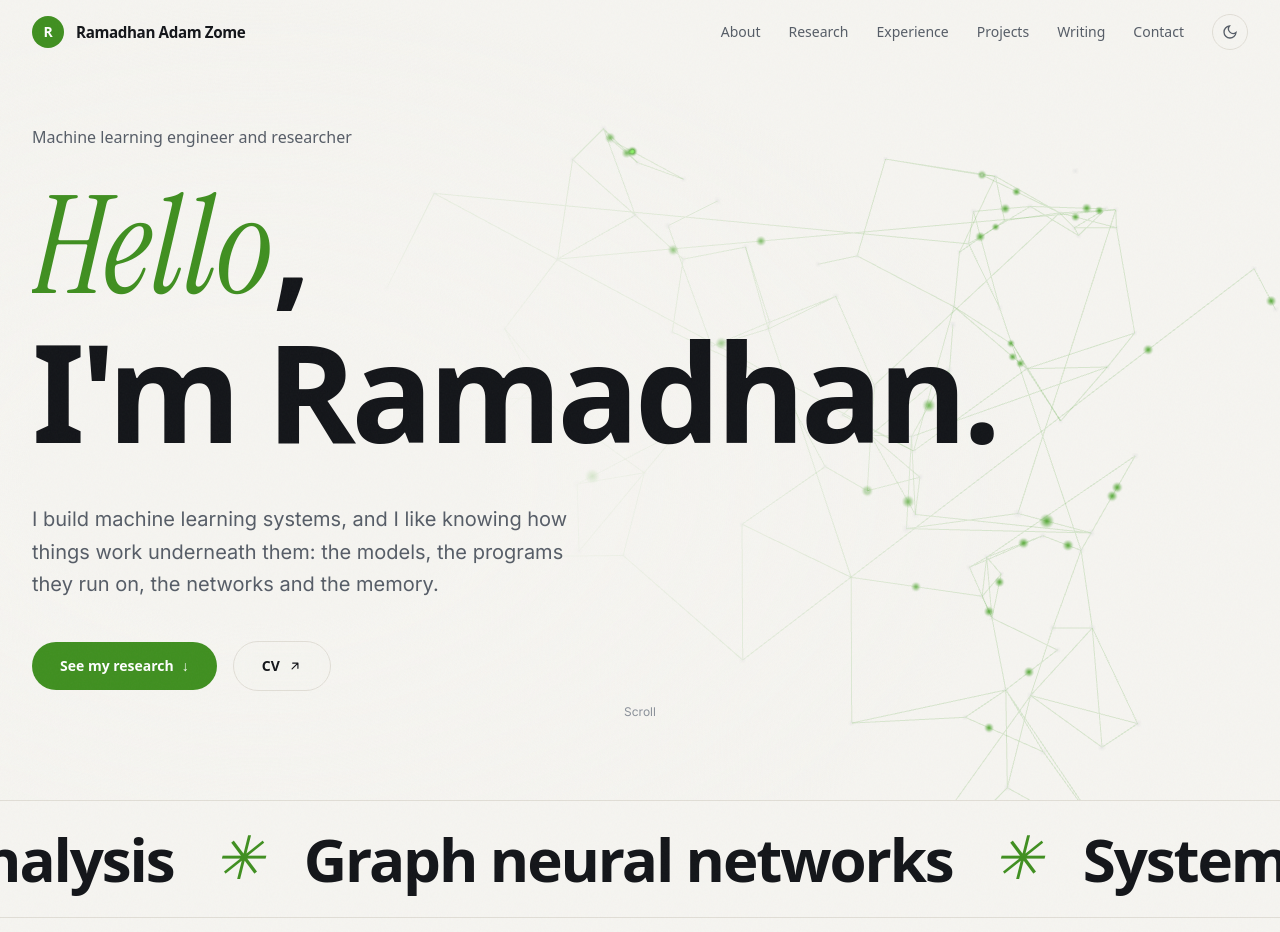
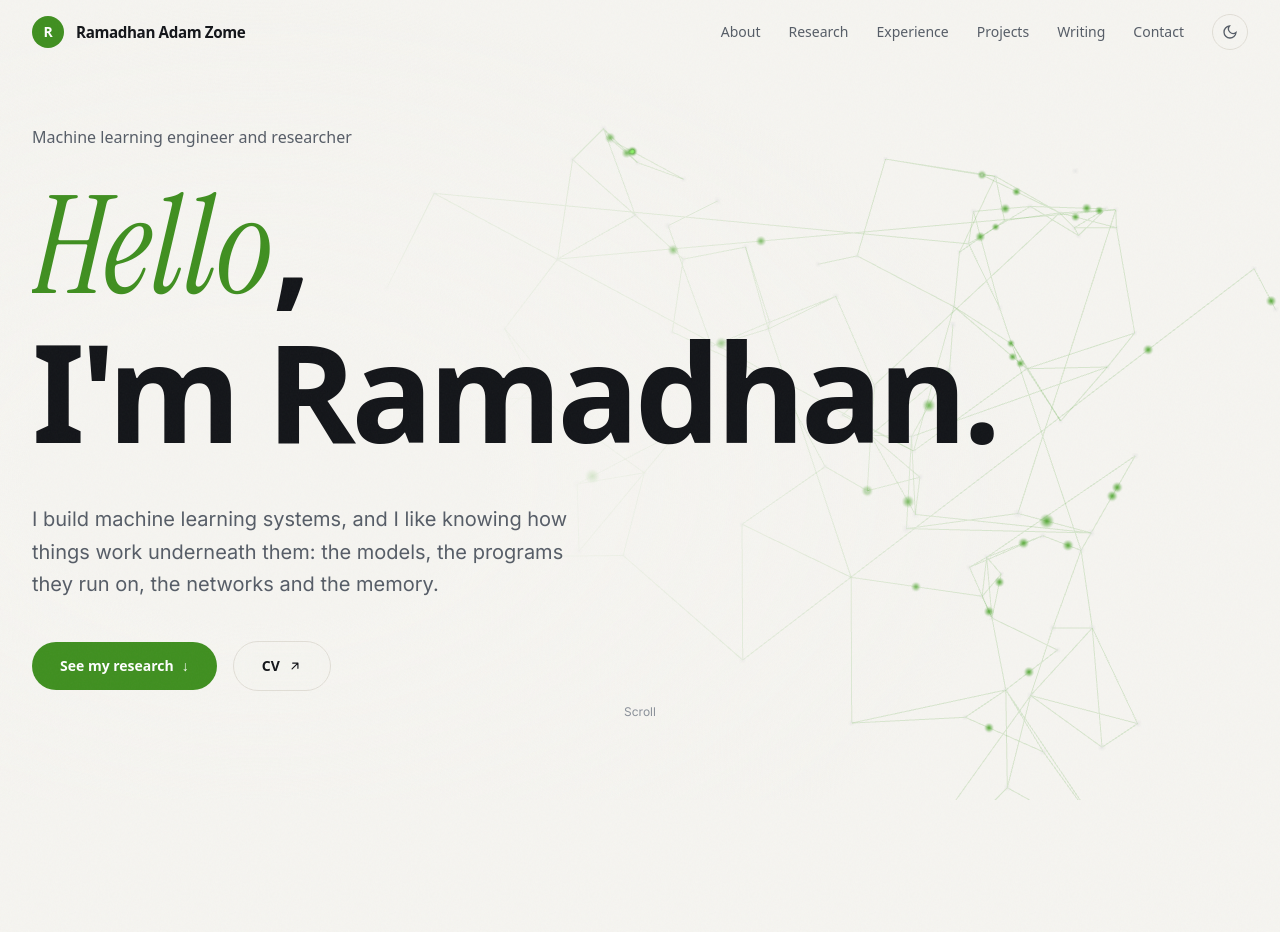
Before and after one commit to RamadhanAdam/ramadhanadam.github.io, a React (Vite) app: page / in a window 1280 px wide. Shown: the top 932 px of the page. Built offline with nearby package versions, Linux system fonts and the light colour scheme; a web font is replaced by a local one.

Commit message:
Remove the scrolling band of interests

```diff
--- a/src/components/fx.tsx
+++ b/src/components/fx.tsx
@@ -182,25 +182,3 @@ export function Loader() {
     </div>
   );
 }
-
-/** Words drifting sideways in a band, endlessly. */
-export function Marquee({ items }: { items: string[] }) {
-  const row = (
-    <div className="flex shrink-0 items-center gap-10 pr-10">
-      {items.map((t) => (
-        <span key={t} className="flex items-center gap-10 whitespace-nowrap">
-          <span className="display text-4xl font-bold sm:text-6xl">{t}</span>
-          <span className="serif text-4xl text-accent sm:text-6xl">✳</span>
-        </span>
-      ))}
-    </div>
-  );
-  return (
-    <div className="marquee flex overflow-hidden border-y border-line py-7" aria-label={items.join(", ")}>
-      <div className="marquee-track flex" aria-hidden="true">
-        {row}
-        {row}
-      </div>
-    </div>
-  );
-}
--- a/src/data.ts
+++ b/src/data.ts
@@ -76,17 +76,6 @@ export const research: Research[] = [
     areas: ["Graph neural networks", "Federated learning", "Vehicle security"],
     links: [{ label: "Code", href: "https://github.com/RamadhanAdam/grama" }],
   },
-];
-
-export const interests = [
-  "Machine learning",
-  "Malware analysis",
-  "Graph neural networks",
-  "Systems security",
-  "Language models",
-  "GPU memory",
-  "Federated learning",
-  "Reverse engineering",
 ];
 
 export type Stop = { when: string; title: string; org: string; body: string };
--- a/src/index.css
+++ b/src/index.css
@@ -142,11 +142,7 @@ body {
 html.has-cursor, html.has-cursor * { cursor: none !important; }
 html.has-cursor .cursor-layer { display: block; }
 
-/* The band of interests drifting sideways. */
-.marquee-track { animation: marquee 38s linear infinite; }
-.marquee:hover .marquee-track { animation-play-state: paused; }
-@keyframes marquee { from { transform: translateX(0); } to { transform: translateX(-50%); } }
-
+/* The scroll hint at the bottom of the first screen. */
 .scroll-cue { transform-origin: top; animation: cue 2s ease-in-out infinite; }
 @keyframes cue { 0% { transform: scaleY(0); } 50% { transform: scaleY(1); } 100% { transform: scaleY(0); transform-origin: bottom; } }
 
@@ -175,5 +171,5 @@ html.has-cursor .cursor-layer { display: block; }
 
 @media (prefers-reduced-motion: reduce) {
   html { scroll-behavior: auto; }
-  .glide > span, .grain, .marquee-track, .scroll-cue { animation: none; transition: none; }
+  .glide > span, .grain, .scroll-cue { animation: none; transition: none; }
 }
--- a/src/pages/Home.tsx
+++ b/src/pages/Home.tsx
@@ -5,9 +5,9 @@ import { FaLinkedinIn } from "react-icons/fa6";
 import { LuFileText } from "react-icons/lu";
 import { FaMediumM } from "react-icons/fa";
 import { SiGithub, SiHuggingface } from "react-icons/si";
-import { about, certificates, education, experience, greetings, interests, intro, links, projects, research, rightNow, role, socials, writing, type Project, type Research, type Stop } from "../data";
+import { about, certificates, education, experience, greetings, intro, links, projects, research, rightNow, role, socials, writing, type Project, type Research, type Stop } from "../data";
 import { gsap, reducedMotion, scrollToTarget, useReveals } from "../lib/motion";
-import { Magnetic, Marquee, scramble } from "../components/fx";
+import { Magnetic, scramble } from "../components/fx";
 import { Arrow } from "../components/ui";
 
 const NetworkScene = lazy(() => import("../components/NetworkScene"));
@@ -18,7 +18,6 @@ export default function Home() {
   return (
     <main ref={root}>
       <Hero />
-      <Marquee items={interests} />
       <About />
       <ResearchSection />
       <Path />
```
